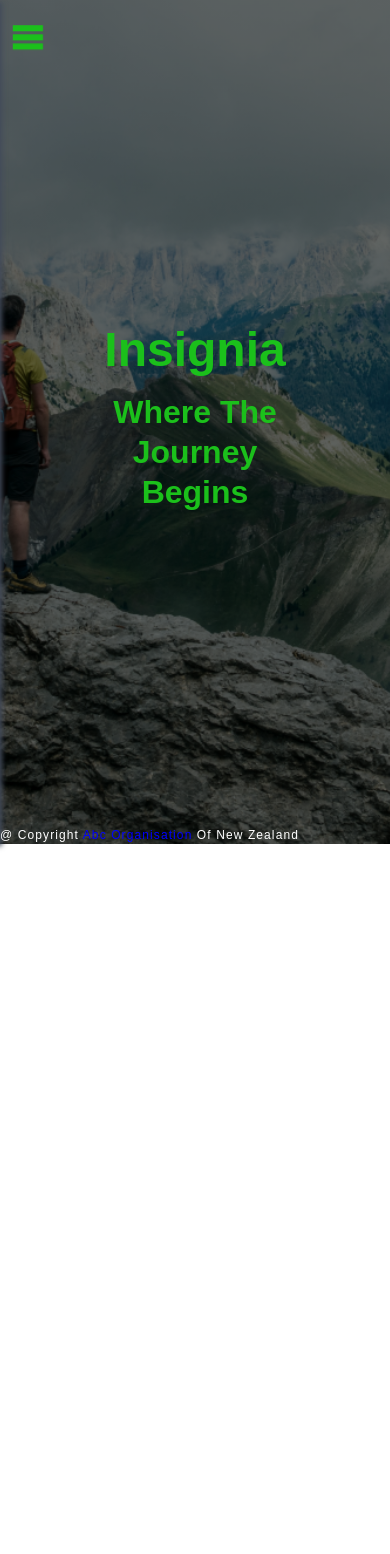
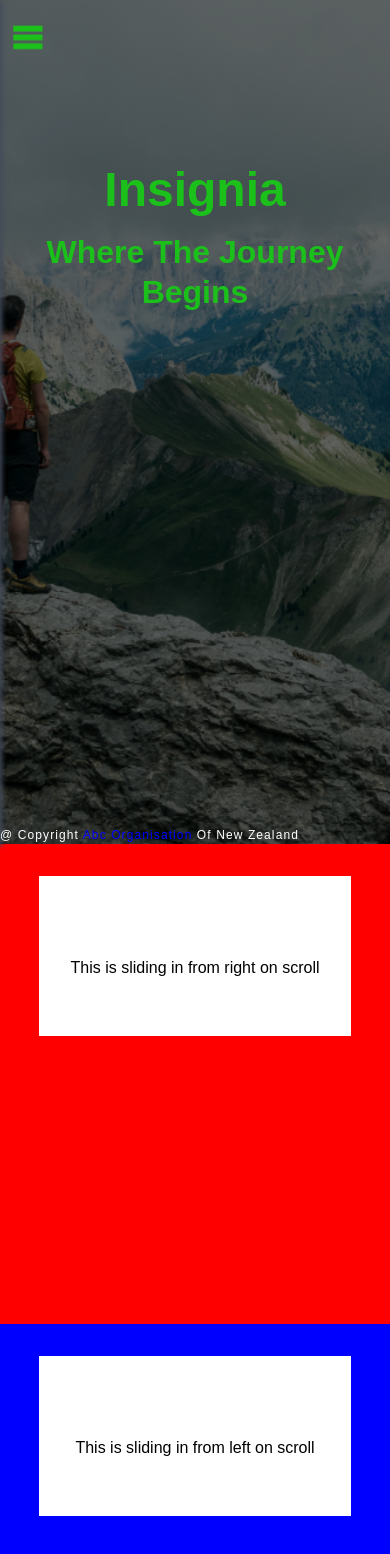
Before and after one commit to ashishshuklabs/tour-app-landingPage, a React (Vite) app: page / in a window 390 px wide. Shown: the top 1554 px of the page. Before the commit the page ends 844 px from the top, so only its background shows below. Built offline with nearby package versions, Linux system fonts and the light colour scheme.

Commit message:
created custom hook for capturing scroll events. Implemented on scroll animation. Improved animation on hamburger button, looks more consistent now. Just added random divs toshow off inView on scroll animation that can be replaced with whatever.

```diff
--- a/src/App.tsx
+++ b/src/App.tsx
@@ -3,6 +3,8 @@ import { Header } from "./components/header/Header";
 import { Navigation } from "./components/navigation/Navigation";
 import styled from "styled-components";
 import { Footer } from "./components/footer/Footer";
+import { Rectangle } from "./components/rectangle/Rectangle";
+import { Rectangle2 } from "./components/rectangle/Rectangle-2";
 export const App = () => {
   const [showNav, setShowNav] = useState(false);
   const handleButtonClick = () => {
@@ -20,6 +22,10 @@ export const App = () => {
       />
       <Header />
       <StyledSection>
+        <Rectangle2 />
+
+        <Rectangle />
+
         <Footer />
       </StyledSection>
     </StyledApp>
@@ -33,6 +39,7 @@ const StyledSection = styled.section`
 `;
 const StyledApp = styled.main`
   display: flex;
+  flex-direction: column;
   position: relative;
   overflow: hidden;
   min-height: 100vh;
--- a/src/components/forms/button/Hamburger.tsx
+++ b/src/components/forms/button/Hamburger.tsx
@@ -43,12 +43,12 @@ const StyledButton = styled.button`
   background: transparent;
   border: none;
   cursor: pointer;
-  animation: ${scale} 1.25s ease-in infinite; //infinite animation
+  animation: ${scale} 1s ease-in infinite alternate; //infinite animation, alternate ensures smooth transition, as it switches froma and to accordingly ;
   svg {
     transition: transform 0.3s linear;
     transform: rotateX(0);
     fill: ${designVariables.palette.green700};
-    transition: all .3s linear;
+    transition: all 0.3s linear;
 
     &.rotate {
       transform: rotateX(180deg);
--- a/src/components/header/Header.tsx
+++ b/src/components/header/Header.tsx
@@ -14,9 +14,6 @@ export const Header = () => {
 };
 
 const StyledHeader = styled.header`
-  position: fixed;
-  top: 0;
-  left: 0;
   min-width: 100vw;
   height: 100vh;
   transition: all 0.5s linear;
@@ -32,9 +29,6 @@ const StyledHeader = styled.header`
     color: ${designVariables.palette.green700};
   }
   .banner {
-    position: absolute;
-    top: 50%;
-    left: 50%;
-    transform: translate(-50%, -50%);
+    margin: 10rem auto;
   }
 `;
--- a/src/components/navigation/Navigation.tsx
+++ b/src/components/navigation/Navigation.tsx
@@ -35,7 +35,7 @@ export const Navigation = ({
 };
 const NavigationContainer = styled.div`
   .hamburger {
-    position: absolute;
+    position: fixed;
     top: 2%;
     left: 2%;
     z-index: 2;
--- /dev/null
+++ b/src/components/rectangle/Rectangle-2.tsx
@@ -0,0 +1,38 @@
+import React from "react";
+import styled from "styled-components";
+import { useScroll } from "../../hooks/useScroll";
+export const Rectangle2 = () => {
+  const ref = React.useRef<HTMLDivElement>(null);
+  const { inView } = useScroll(ref, 10);
+  return (
+    <StyledRectangle ref={ref}>
+      <div className={`box-1 ${inView ? "show" : "hide"}`}>
+        This is sliding in from right on scroll
+      </div>
+    </StyledRectangle>
+  );
+};
+
+const StyledRectangle = styled.div`
+  width: 100%;
+  height: 30rem;
+  background-color: red;
+  .box-1 {
+    background-color: white;
+    width: 80%;
+    height: 10rem;
+    margin: 2rem auto;
+    text-align: center;
+    padding-top: 5rem;
+    opacity: 0;
+    transition: all 1s ease-in-out;
+    transform: translateX(100%);
+    &.show {
+      opacity: 1;
+      transform: translateX(0);
+    }
+    &.hide {
+      opacity: 0;
+    }
+  }
+`;
--- /dev/null
+++ b/src/components/rectangle/Rectangle.tsx
@@ -0,0 +1,38 @@
+import React from "react";
+import styled from "styled-components";
+import { useScroll } from "../../hooks/useScroll";
+export const Rectangle = () => {
+  const ref = React.useRef<HTMLDivElement>(null);
+  const { inView } = useScroll(ref);
+  return (
+    <StyledRectangle ref={ref}>
+      <div className={`box-1 ${inView ? "show" : "hide"}`}>
+        This is sliding in from left on scroll
+      </div>
+    </StyledRectangle>
+  );
+};
+
+const StyledRectangle = styled.div`
+  width: 100%;
+  height: 30rem;
+  background-color: blue;
+  .box-1 {
+    background-color: white;
+    width: 80%;
+    height: 10rem;
+    margin: 2rem auto;
+    text-align: center;
+    padding-top: 5rem;
+    opacity: 0;
+    transition: all 1s ease-in-out;
+    transform: translateX(-100%);
+    &.show {
+      opacity: 1;
+      transform: translateX(0);
+    }
+    &.hide {
+      opacity: 0;
+    }
+  }
+`;
--- /dev/null
+++ b/src/hooks/useScroll.tsx
@@ -0,0 +1,46 @@
+import React, { RefObject } from "react";
+//Check if the element is in view. Distance from the top of the elements should be less than or equal to the window height(which is a constant based on viewport height)
+const isInScrollView = (element: HTMLElement | null, offset = 0) => {
+  const vpHeight = window.innerHeight || document.documentElement.clientHeight;
+  return (
+    (element && element.getBoundingClientRect().top <= vpHeight - offset) ||
+    false
+  );
+};
+//This hook helps to identify whether an HTML Element is in view or not upon scrolling. This information could be useful in animating elements on scrolling in to view.
+/**
+ *
+ * @param ref Parent/container element to check if in view or not
+ * @returns an object with inView boolean field indicating element in view/not and a setInView method to set the state.
+ */
+export const useScroll = (ref: RefObject<HTMLElement>, offset = 0) => {
+  const [inView, setInView] = React.useState(false);
+  const timerRef = React.useRef(false);
+  const handleScroll = () => {
+    if (isInScrollView(ref.current, offset)) {
+      setInView(true);
+      return;
+    }
+    setInView(false);
+  };
+  //This will throttle the scroll handler function call. Ensuring its not called on every scroll event.Improves performance.
+  const throttle = (callback: () => void, timeInMs: number) => {
+    if (timerRef.current) {
+      return;
+    }
+    timerRef.current = true;
+    setTimeout(() => {
+      callback();
+      timerRef.current = false;
+    }, timeInMs);
+  };
+  React.useEffect(() => {
+    window.addEventListener("scroll", () => throttle(handleScroll, 250));
+    return () =>
+      window.removeEventListener("scroll", () => throttle(handleScroll, 250));
+  }, []);
+  return {
+    inView,
+    setInView,
+  };
+};
```
Also changed, not shown: 1 other file (tests, documents, lock files or other folders).
